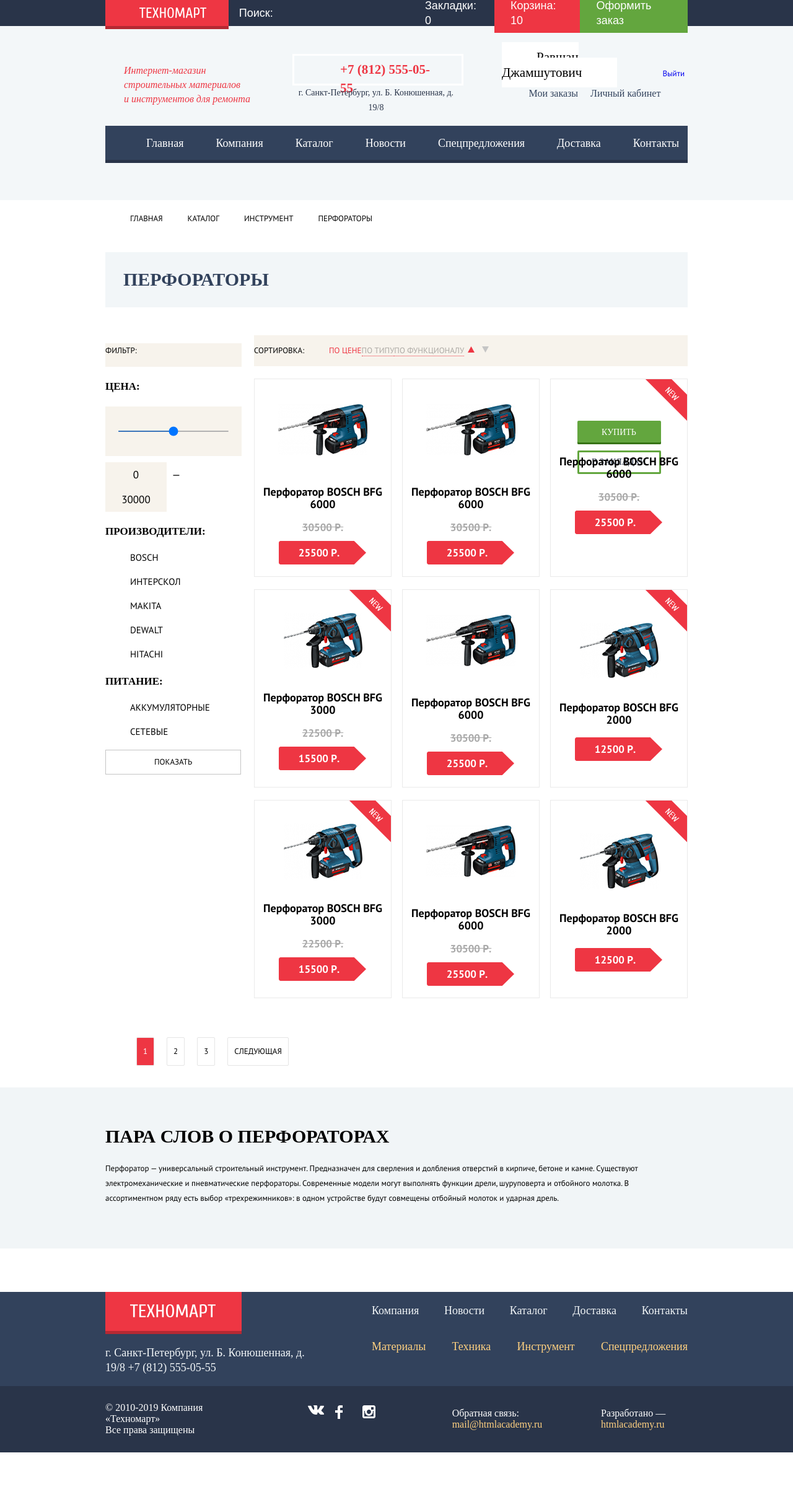
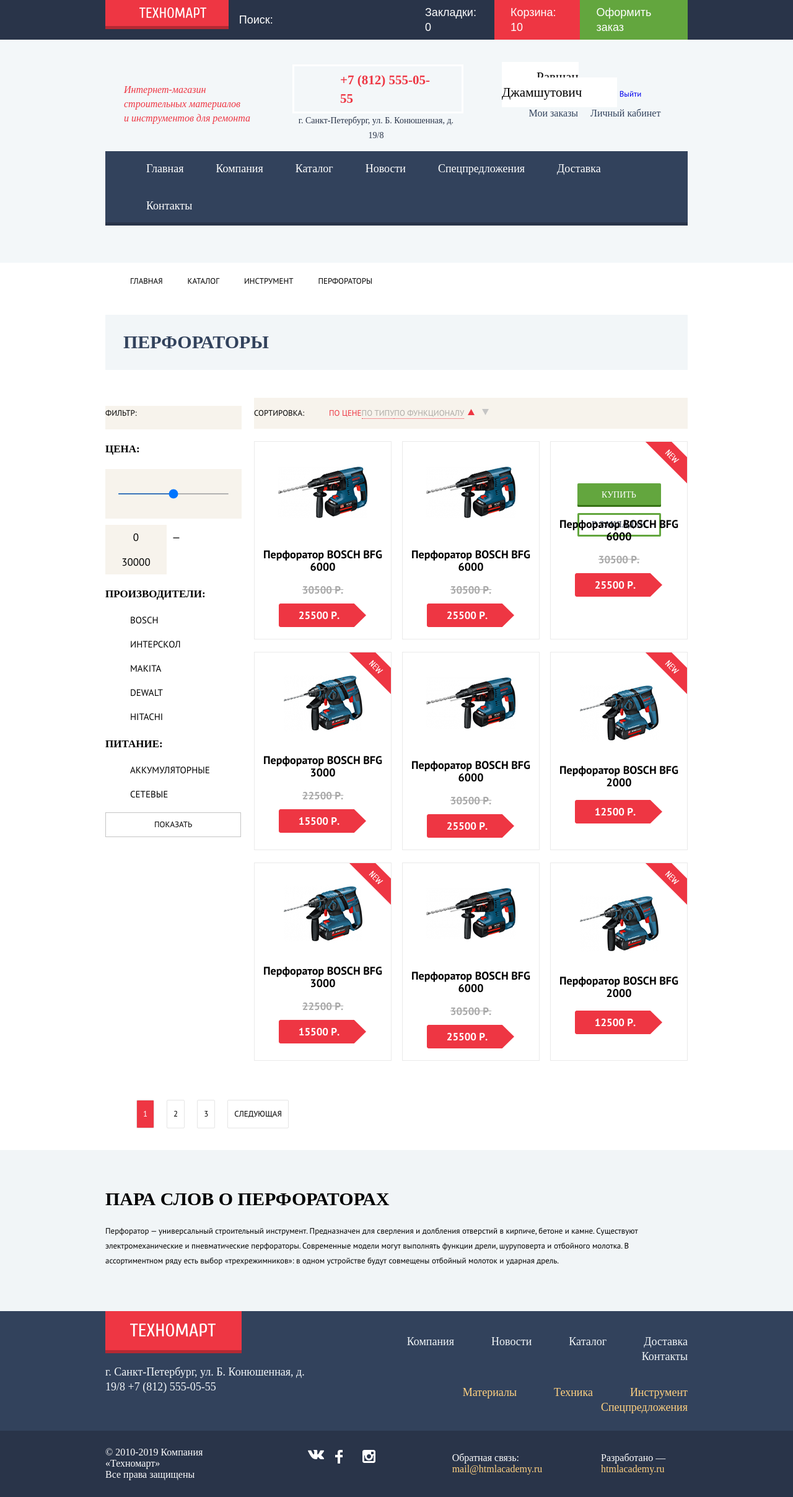
Before and after one commit to BohdanBortnytskyi/1481419-technomart-28, a plain HTML site: page catalog.html in a window 1280 px wide. Shown: the whole page at 62% size. Before the commit the page ends 2344 px from the top, so only its background shows below. Drawn offline with Linux system fonts and the light colour scheme; a web font is replaced by a local one.

Commit message:
Начинаем строить сетку - доработки

```diff
--- a/catalog.html
+++ b/catalog.html
@@ -49,7 +49,7 @@
 					</div>
 					<p>г. Санкт-Петербург, ул. Б. Конюшенная, д. 19/8</p>
 			  	</div>
-				<div class="header-profile">
+				<div class="header-profile-loggedin">
 					<a class="header-account" href="#">Равшан Джамшутович</a>
 					<a class="header-logout" href="#">Выйти</a>
 					<ul class="header-account-links">
--- a/css/style.css
+++ b/css/style.css
@@ -132,7 +132,7 @@ img {
 
 .header-top-wrapper {
 	width: 100%;
-	height: 42px;
+	height: auto;
 	margin-bottom: 40px;
 	background-color: var(--basic-grey);
 }
@@ -150,7 +150,7 @@ img {
 
 .header-top-menu {
 	width: 820px;
-	height: 42px;
+	min-height: 42px;
 	display: flex;
 	justify-content: space-between;
 	align-items: center;
@@ -241,7 +241,7 @@ img {
 
 .header-phone {
 	width: 270px;
-	height: 45px;
+	min-height: 45px;
 	color: var(--basic-white);
 	border-width: 3px;
 	border-style: solid;
@@ -267,12 +267,19 @@ img {
 	color: var(--basic-grey);
 	text-align: center;
 	margin: 0;
+	max-width: 270px;
 }
 
 .header-profile {
 	width: 300px;
 	margin-bottom: 20px;
-	position: relative;
+	display: flex;
+	justify-content: flex-end;
+}
+
+.header-profile-loggedin {
+	width: 300px;
+	margin-bottom: 20px;
 }
 
 .header-login {
@@ -313,11 +320,6 @@ img {
 	padding: 12px 57px 12px 56px;
 }
 
-.header-logout {
-	position: absolute;
-	right: 5px;
-}
-
 .header-account-links {
 	font-family: Cuprum;
 	font-size: 16px;
@@ -340,9 +342,10 @@ img {
 	background-color: var(--basic-greymedium);
 	box-shadow: inset 0px -5px 0px var(--basic-grey);
 	list-style: none;
-	height: 60px;
+	min-height: 60px;
 	display: flex;
 	align-items: center;
+	flex-wrap: wrap;
 	margin-bottom: 60px;
 }
 
@@ -994,7 +997,6 @@ img {
 /* Footer */
 
 footer {
-	margin-top: 70px;
 	background-color: var(--basic-greymedium);
 	font-family: Cuprum;
 	font-size: 18px;
@@ -1002,7 +1004,6 @@ footer {
 	display: flex;
 	flex-direction: column;
 	align-items: center;
-
 }
 
 .footer-top {
@@ -1031,20 +1032,30 @@ footer {
 }
 
 .footer-nav {
-	width: 550px;
+	width: 620px;
+	min-height: 193px;
 }
 
 .footer-nav-top {
 	display: flex;
-	justify-content: space-between;
+	justify-content: flex-end;
 	align-items: center;
+	flex-wrap: wrap;
+	width: 100%;
+	padding: 0;
+	margin: 0;
+	margin-top: 37px;
 }
 
 .footer-nav-bottom {
 	display: flex;
-	justify-content: space-between;
+	justify-content: flex-end;
 	align-items: center;
+	flex-wrap: wrap;
+	padding: 0;
+	margin: 0;
 	margin-top: 34px;
+	width: 100%;
 }
 
 .footer-nav-top,
@@ -1054,6 +1065,7 @@ footer {
 
 .footer-nav-top a {
 	color: var(--footer-nav-top);
+	margin-left: 60px;
 }
 
 .footer-nav-top a:hover {
@@ -1062,6 +1074,7 @@ footer {
 
 .footer-nav-bottom a {
 	color: var(--footer-nav-bottom);
+	margin-left: 60px;
 }
 
 .footer-nav-bottom a:hover {
@@ -1107,6 +1120,8 @@ footer {
 	display: flex;
 	justify-content: space-between;
 	align-items: center;
+	flex-wrap: wrap;
+	max-width: 270px;
 }
 
 .footer-social li {
```
